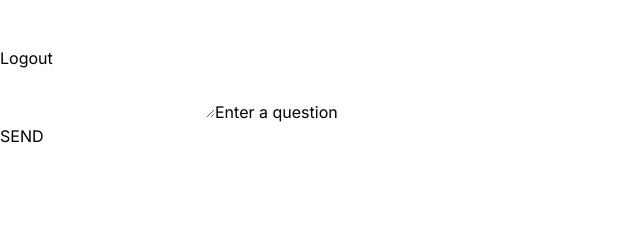
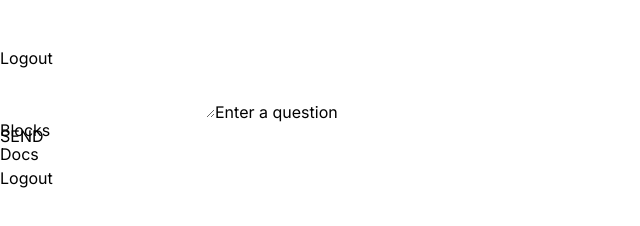
Before and after one commit to huzaifa620/lawyer-bot, a Next.js app: page / in a window 1280 px wide. Shown: the part 206-432 px from the top of the page, without its empty margins (0-640 px from the left). Built offline with nearby package versions, Linux system fonts and the light colour scheme.

Commit message:
header updated

```diff
--- a/app/page.js
+++ b/app/page.js
@@ -15,7 +15,7 @@ export default function Home() {
       <div className="h-full flex items-center justify-center">
         <div className="relative flex w-full max-w-[50%]">
             <Textarea
-              className="w-full h-2 py-4 pr-20 border border-gray-300 rounded-2xl overflow-y-auto"
+              className="w-full py-4 pr-20 border border-gray-300 rounded-2xl overflow-y-auto"
               color="teal"
               type="text"
               label="Enter a question"
--- a/components/Header.js
+++ b/components/Header.js
@@ -1,11 +1,10 @@
 import React from "react";
 import {
   Navbar,
-  MobileNav,
+  Collapse,
   Typography,
   Button,
   IconButton,
-  Card,
 } from "@material-tailwind/react";
 
 export default function Example() {
@@ -123,12 +122,12 @@ export default function Example() {
             </IconButton>
           </div>
         </div>
-        <MobileNav open={openNav}>
+        <Collapse open={openNav}>
           {navList}
           <Button variant="gradient" size="sm" fullWidth className="mb-2">
             <span>Logout</span>
           </Button>
-        </MobileNav>
+        </Collapse>
       </Navbar>
     </>
   );
```
